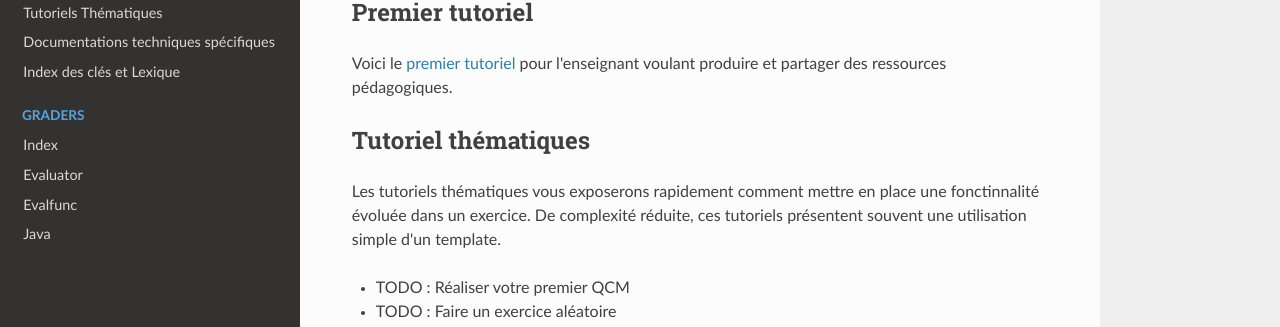
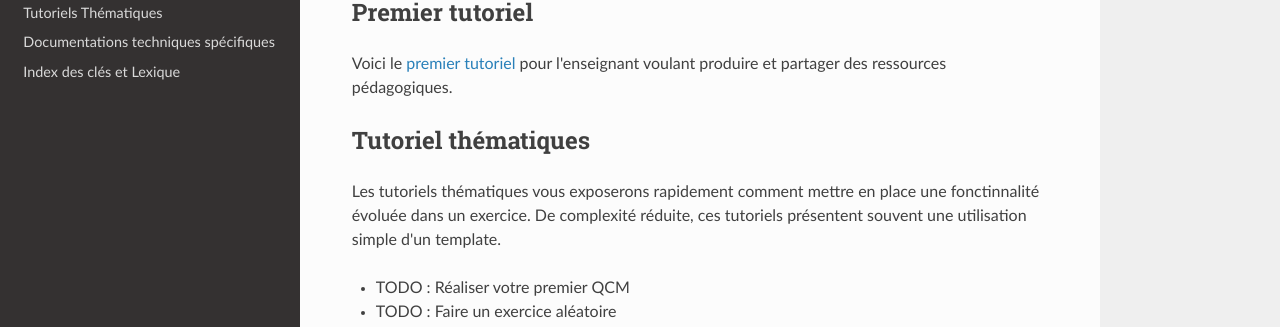
Before and after one commit to ddoyen/premierlangage-doc, an MkDocs documentation site: the page built from docs/index.md, in a window 1280 px wide. Shown: the part 364-691 px from the top of the page. Built offline with MkDocs 1.6.1, drawn with Linux system fonts in a browser that asks for light colours; nearby versions of some CDN libraries.

Commit message:
Update mkdocs.yml

```diff
--- a/mkdocs.yml
+++ b/mkdocs.yml
@@ -10,11 +10,6 @@ nav:
 - Tutoriels Thématiques: 'tutoriels_thematiques.md'
 - Documentations techniques spécifiques: 'documentations_techniques.md'
 - Index des clés et Lexique: 'lexique.md'
-- Graders:
-    - 'Index': 'grader_index.md'
-    - 'Evaluator': 'evaluator.md'
-    - 'Evalfunc': 'evalfunc.md'
-    - 'Java': 'grader_java.md'
 
 theme:
     name: 'readthedocs'
```
